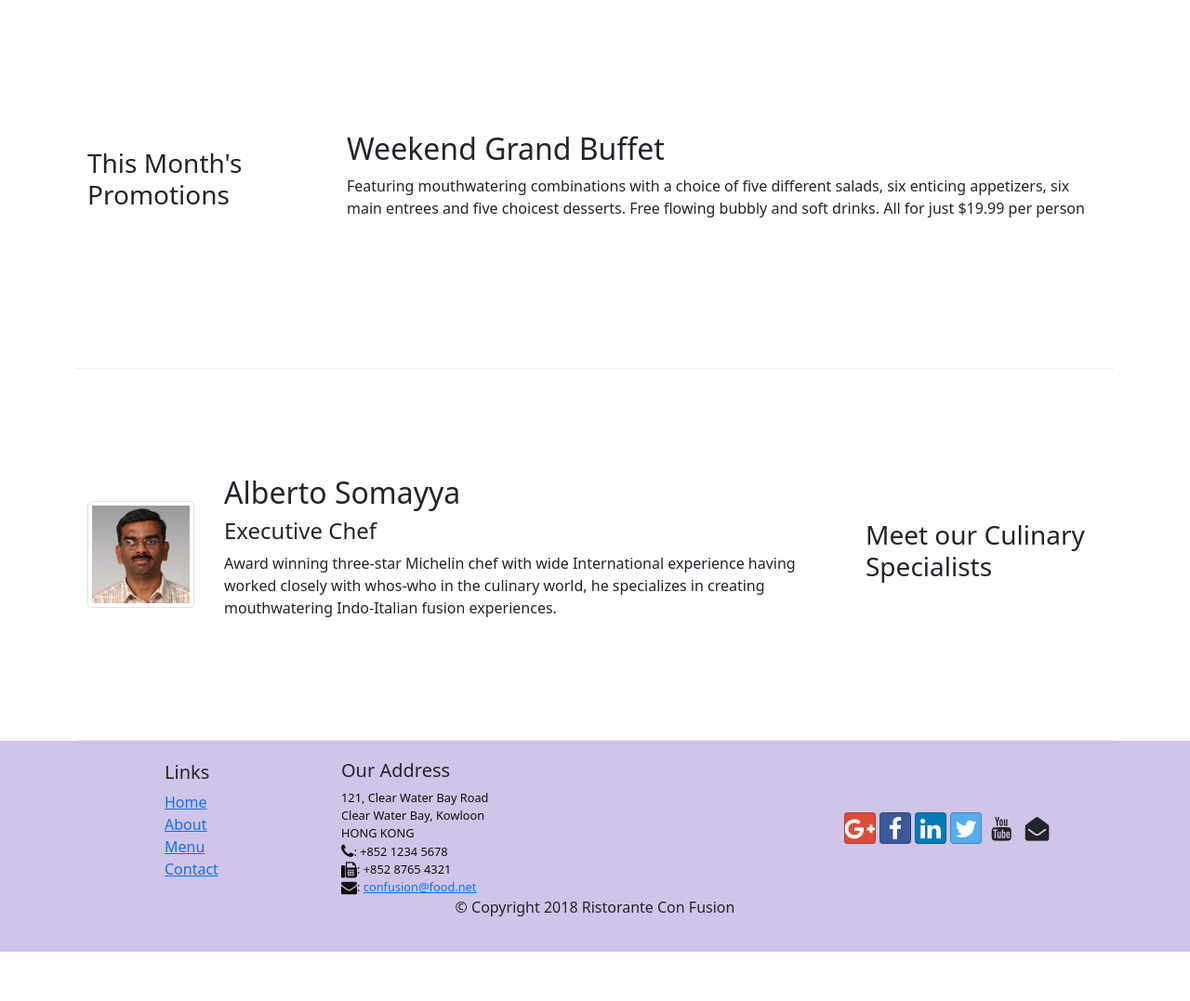
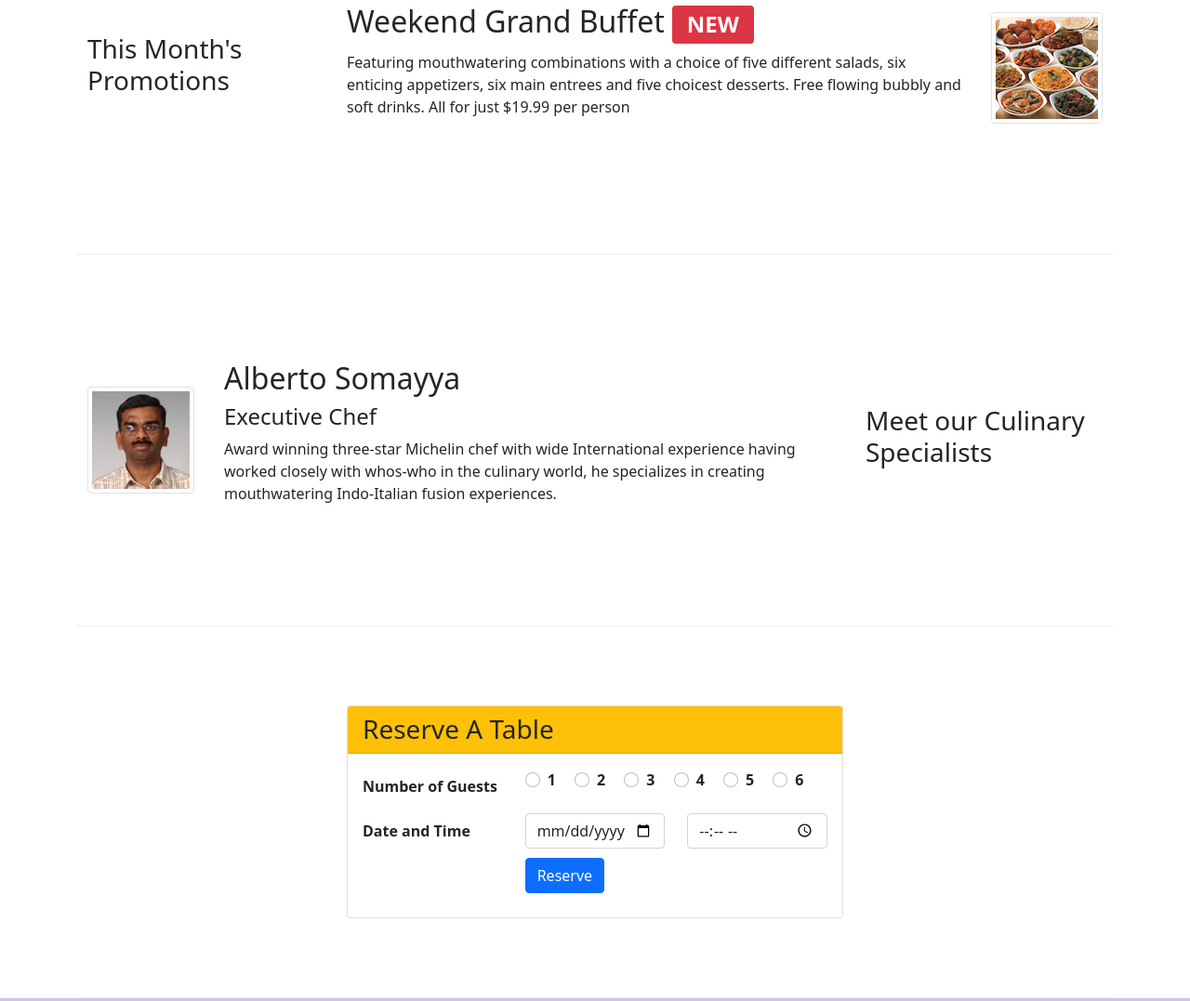
Before and after one commit to Ay7ot/bootstrap, a website: page index.html in a window 1280 px wide. Shown: the part 860-1937 px from the top of the page at 93% size. Before the commit the page ends 1884 px from the top, so only its background shows below. Drawn offline with nearby package versions, Linux system fonts and the light colour scheme.

Commit message:
Bootstrap second assignment

```diff
--- a/index.html
+++ b/index.html
@@ -46,8 +46,11 @@
                     <h1>Ristorante con Fusion</h1>
                     <p>We take inspiration from the World's best cuisines, and create a unique fusion experience. Our lipsmacking creations will tickle your culinary senses!</p>
                 </div>
-                <div class="col-12 col-sm align-self-center">
+                <div class="col-12 col-sm-3 align-self-center">
                     <img src="img/logo.png" class="img-fluid">
+                </div>
+                <div class="col-12 col-sm-3 align-self-center">
+                    <a href="#reservetable"><button class="btn btn-sm btn-warning"><strong>Reserve Table</strong></button></a>
                 </div>
             </div>
         </div>
@@ -81,8 +84,18 @@
                 <h3>This Month's Promotions</h3>
             </div>
             <div class="col col-sm col-md">
-                <h2>Weekend Grand Buffet</h2>
-                <p class="d-none d-sm-block">Featuring mouthwatering combinations with a choice of five different salads, six enticing appetizers, six main entrees and five choicest desserts. Free flowing bubbly and soft drinks. All for just $19.99 per person </p>
+                <div class="d-flex align-items-center">
+                    <div class="flex-grow-1 me-3">
+                        <h2>
+                            Weekend Grand Buffet
+                            <span class="badge bg-danger">NEW</span>
+                        </h2>
+                        <p class="d-none d-sm-block">Featuring mouthwatering combinations with a choice of five different salads, six enticing appetizers, six main entrees and five choicest desserts. Free flowing bubbly and soft drinks. All for just $19.99 per person </p>
+                    </div>
+                    <div class="flex-shrink-0">
+                        <img src="img/buffet.png" class="img-thumbnail d-flex ms-3 align-self-center" alt="Buffet">
+                      </div>
+                  </div>
             </div>
         </div>
 
@@ -102,6 +115,60 @@
                     </div>
                   </div>
 
+            </div>
+        </div>
+        <div class="row row-content align-self-center">
+            <div class="col-12 col-sm-6 offset-sm-3 align-self-center">
+                <div class="card" id="reservetable">
+                    <h3 class="card-header bg-warning">Reserve A Table</h3>
+                    <div class="card-body">
+                        <form>
+                            <div class="form-group row">
+                                <label for="numguests" class="col-md-4 col-form-label"><strong>Number of Guests</strong></label>
+                                <div class="col-md-8 justify-content-center">
+                                    <div class="form-check form-check-inline">
+                                        <input class="form-check-input" type="radio" name="numguests" id="numguests" value="option1">
+                                        <label class="form-check-label" for="numguests"><strong>1</strong></label>
+                                    </div>
+                                    <div class="form-check form-check-inline">
+                                        <input class="form-check-input" type="radio" name="numguests" id="numguests" value="option2">
+                                        <label class="form-check-label" for="numguests"><strong>2</strong></label>
+                                    </div>
+                                    <div class="form-check form-check-inline">
+                                        <input class="form-check-input" type="radio" name="numguests" id="numguests" value="option3">
+                                        <label class="form-check-label" for="numguests"><strong>3</strong></label>
+                                    </div>
+                                    <div class="form-check form-check-inline">
+                                        <input class="form-check-input" type="radio" name="numguests" id="numguests" value="option4">
+                                        <label class="form-check-label" for="numguests"><strong>4</strong></label>
+                                    </div>
+                                    <div class="form-check form-check-inline">
+                                        <input class="form-check-input" type="radio" name="numguests" id="numguests" value="option5">
+                                        <label class="form-check-label" for="numguests"><strong>5</strong></label>
+                                    </div>
+                                    <div class="form-check form-check-inline">
+                                        <input class="form-check-input" type="radio" name="numguests" id="numguests" value="option6">
+                                        <label class="form-check-label" for="numguests"><strong>6</strong></label>
+                                    </div>
+                                </div>
+                            </div>
+                            <div class="form-group row">
+                                <label for="dateandtime" class="col-md-4 col-form-label"><strong>Date and Time</strong></label>
+                                <div class="col-md-4">
+                                    <input type="date" class="form-control" id="dateandtime" name="dateandtime" placeholder="Date">
+                                </div>
+                                <div class="col-md-4">
+                                    <input type="time" class="form-control" id="dateandtime" name="dateandtime" placeholder="Time">
+                                </div>
+                            </div>
+                            <div class="form-group row">
+                                <div class="offset-md-4 col-md-8">
+                                    <button type="submit" class="btn btn-primary">Reserve</button>
+                                </div>
+                            </div>
+                        </form>
+                    </div>
+                </div>
             </div>
         </div>
     </div>
```
